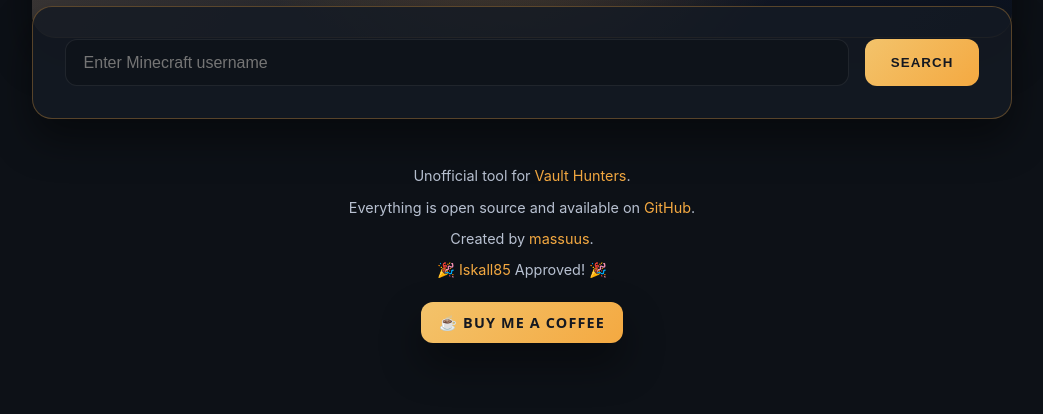
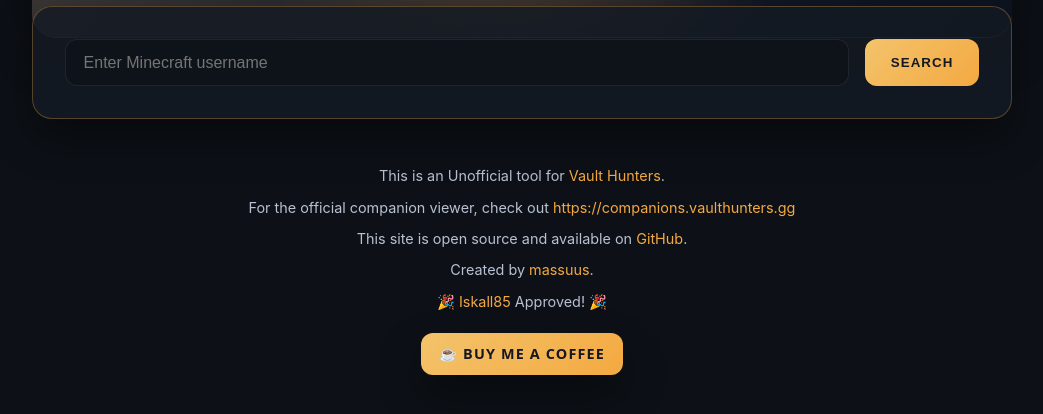
Before and after one commit to massuus/Vauthunters-Rewards, a website: page public/index.html in a window 1280 px wide. Shown: the part 146-560 px from the top of the page, without its empty margins (118-1161 px from the left). Drawn offline with Linux system fonts and the light colour scheme.

Commit message:
Update footer content for clarity and provide official companion link

```diff
--- a/public/index.html
+++ b/public/index.html
@@ -68,8 +68,9 @@
     </main>
 
     <footer class="footer">
-      <p>Unofficial tool for <a href="https://vaulthunters.gg/" target="_blank" rel="noopener">Vault Hunters</a>.</p>
-      <p>Everything is open source and available on <a href="https://github.com/massuus/Vauthunters-Rewards" target="_blank" rel="noopener">GitHub</a>.</p>
+      <p>This is an Unofficial tool for <a href="https://vaulthunters.gg/" target="_blank" rel="noopener">Vault Hunters</a>.</p>
+      <p>For the official companion viewer, check out <a href="https://companions.vaulthunters.gg" target="_blank" rel="noopener">https://companions.vaulthunters.gg</a></p>
+      <p>This site is open source and available on <a href="https://github.com/massuus/Vauthunters-Rewards" target="_blank" rel="noopener">GitHub</a>.</p>
       <p>Created by <a href="https://massuus.com" target="_blank" rel="noopener">massuus</a>.</p>
       <p>🎉 <a href="https://www.twitch.tv/iskall85" target="_blank" rel="noopener">Iskall85</a> Approved! 🎉</p>
       <p>
```
